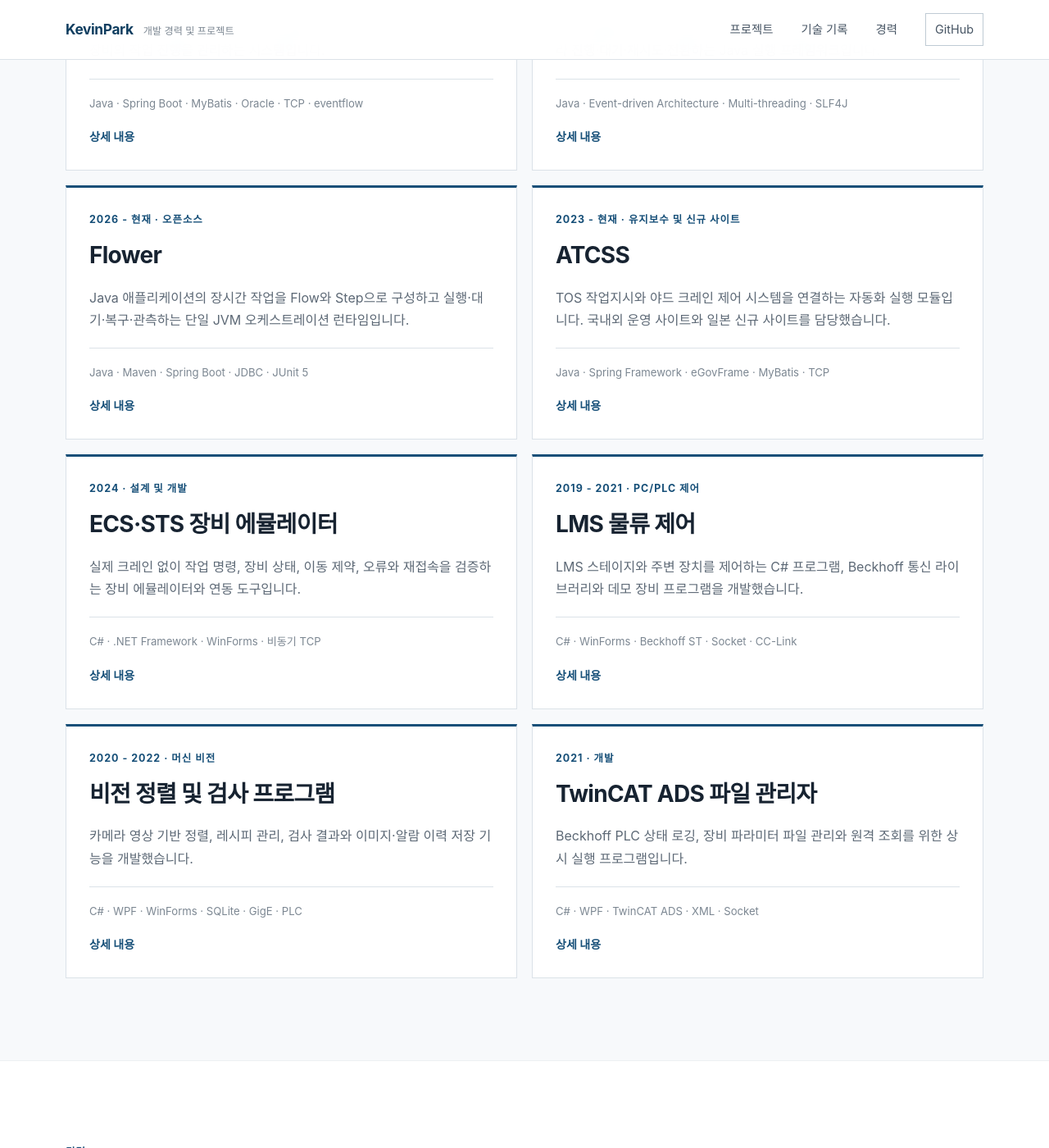
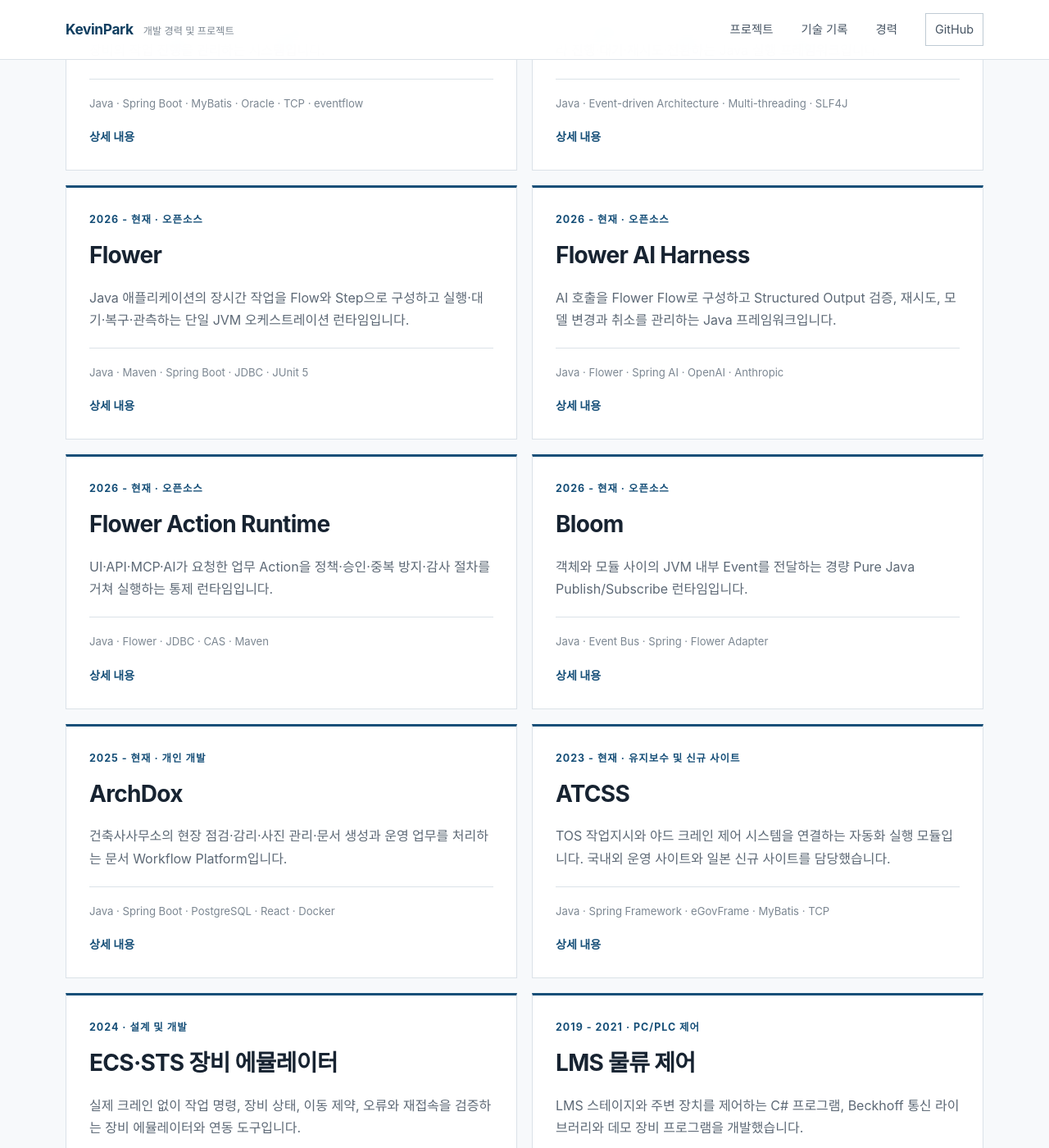
Before and after one commit to parkKevinSB/parkKevinSB.github.io, a Jekyll site: the page built from index.html, in a window 1280 px wide and 1400 px high, scrolled down 1031 px. Shown: the whole window at 82% size. Built offline with Jekyll 4.4.1, drawn with Linux system fonts in a browser that asks for light colours; some of the changed text lies outside the part shown.

Commit message:
Add Flower ecosystem and ArchDox projects

```diff
--- a/index.html
+++ b/index.html
@@ -10,7 +10,7 @@ description: KevinPark의 항만 자동화, 장비 제어 소프트웨어 개발
   <p class="home-description">
     TOS와 장비 제어 시스템 사이의 작업 실행 모듈, 항만 장비 에뮬레이터,
     C# 기반 PC 제어 프로그램과 Beckhoff PLC 연동 프로그램을 개발했습니다.
-    개인 오픈소스로 Java 실행 프레임워크 Flower를 개발하고 있습니다.
+    개인 개발로 Flower, Bloom, AI Harness, Action Runtime과 ArchDox를 공개하고 있습니다.
   </p>
 
   <dl class="fact-strip">
@@ -61,6 +61,38 @@ description: KevinPark의 항만 자동화, 장비 제어 소프트웨어 개발
         <h3>Flower</h3>
         <p class="card-description">Java 애플리케이션의 장시간 작업을 Flow와 Step으로 구성하고 실행·대기·복구·관측하는 단일 JVM 오케스트레이션 런타임입니다.</p>
         <p class="card-stack">Java · Maven · Spring Boot · JDBC · JUnit 5</p>
+        <span class="card-link">상세 내용</span>
+      </a>
+
+      <a class="project-card" href="{{ '/projects/flower-ai-harness/' | relative_url }}">
+        <p class="project-type">2026 - 현재 · 오픈소스</p>
+        <h3>Flower AI Harness</h3>
+        <p class="card-description">AI 호출을 Flower Flow로 구성하고 Structured Output 검증, 재시도, 모델 변경과 취소를 관리하는 Java 프레임워크입니다.</p>
+        <p class="card-stack">Java · Flower · Spring AI · OpenAI · Anthropic</p>
+        <span class="card-link">상세 내용</span>
+      </a>
+
+      <a class="project-card" href="{{ '/projects/flower-action-runtime/' | relative_url }}">
+        <p class="project-type">2026 - 현재 · 오픈소스</p>
+        <h3>Flower Action Runtime</h3>
+        <p class="card-description">UI·API·MCP·AI가 요청한 업무 Action을 정책·승인·중복 방지·감사 절차를 거쳐 실행하는 통제 런타임입니다.</p>
+        <p class="card-stack">Java · Flower · JDBC · CAS · Maven</p>
+        <span class="card-link">상세 내용</span>
+      </a>
+
+      <a class="project-card" href="{{ '/projects/bloom/' | relative_url }}">
+        <p class="project-type">2026 - 현재 · 오픈소스</p>
+        <h3>Bloom</h3>
+        <p class="card-description">객체와 모듈 사이의 JVM 내부 Event를 전달하는 경량 Pure Java Publish/Subscribe 런타임입니다.</p>
+        <p class="card-stack">Java · Event Bus · Spring · Flower Adapter</p>
+        <span class="card-link">상세 내용</span>
+      </a>
+
+      <a class="project-card" href="{{ '/projects/archdox/' | relative_url }}">
+        <p class="project-type">2025 - 현재 · 개인 개발</p>
+        <h3>ArchDox</h3>
+        <p class="card-description">건축사사무소의 현장 점검·감리·사진 관리·문서 생성과 운영 업무를 처리하는 문서 Workflow Platform입니다.</p>
+        <p class="card-stack">Java · Spring Boot · PostgreSQL · React · Docker</p>
         <span class="card-link">상세 내용</span>
       </a>
 
--- a/projects.html
+++ b/projects.html
@@ -17,6 +17,30 @@ permalink: /projects/
       <h2>Flower</h2>
       <p>장시간 작업을 Flow와 Step으로 구성하고 실행·대기·복구·관측하는 Java 단일 JVM 오케스트레이션 런타임</p>
       <p class="card-stack">Java · Maven · Spring Boot · JDBC · JUnit 5</p>
+    </a>
+    <a class="project-index-card" href="{{ '/projects/flower-ai-harness/' | relative_url }}">
+      <p class="project-type">2026 - 현재 · 오픈소스</p>
+      <h2>Flower AI Harness</h2>
+      <p>AI 호출을 Flower Flow로 구성하고 결과 검증·재시도·모델 변경·취소를 처리하는 Java 프레임워크</p>
+      <p class="card-stack">Java · Flower · Spring AI · OpenAI · Anthropic</p>
+    </a>
+    <a class="project-index-card" href="{{ '/projects/flower-action-runtime/' | relative_url }}">
+      <p class="project-type">2026 - 현재 · 오픈소스</p>
+      <h2>Flower Action Runtime</h2>
+      <p>업무 Action을 Registry·정책·승인·중복 방지·감사 절차를 거쳐 실행하는 통제 런타임</p>
+      <p class="card-stack">Java · Flower · JDBC · CAS · Maven</p>
+    </a>
+    <a class="project-index-card" href="{{ '/projects/bloom/' | relative_url }}">
+      <p class="project-type">2026 - 현재 · 오픈소스</p>
+      <h2>Bloom</h2>
+      <p>JVM 내부 객체와 모듈 사이에 Typed Event를 전달하는 경량 Pure Java Event Bus</p>
+      <p class="card-stack">Java · Publish/Subscribe · Spring · Flower Adapter</p>
+    </a>
+    <a class="project-index-card" href="{{ '/projects/archdox/' | relative_url }}">
+      <p class="project-type">2025 - 현재 · 개인 개발</p>
+      <h2>ArchDox</h2>
+      <p>현장 점검·감리·사진 관리·문서 생성과 운영 업무를 처리하는 건축사사무소용 Workflow Platform</p>
+      <p class="card-stack">Java · Spring Boot · PostgreSQL · React · Docker</p>
     </a>
     <a class="project-index-card" href="{{ '/projects/aytss/' | relative_url }}">
       <p class="project-type">2025 · 신규 구축</p>
--- /dev/null
+++ b/projects/flower-ai-harness.md
@@ -0,0 +1,93 @@
+---
+title: Flower AI Harness
+description: AI 모델이나 외부 에이전트가 수행하는 하나의 업무를 Flower Flow로 구성하고 검증·재시도·취소·복구할 수 있게 만든 Java 프레임워크입니다.
+permalink: /projects/flower-ai-harness/
+period: 2026 - 현재
+category: Java AI 실행 프레임워크 · 오픈소스
+role: 프로젝트 설계·개발, 테스트, 문서화 및 Maven Central 배포
+stack: Java 21, Maven, Flower, Spring AI, Jackson, OpenAI Java, Anthropic Java
+---
+
+## 프로젝트 개요
+
+Flower AI Harness는 AI 모델 호출이나 외부 에이전트 실행 하나를 통제 가능한 Flower 작업 흐름으로 구성하는 Java 프레임워크입니다. 모델을 직접 구현하지 않고, Provider 호출 전후의 실행 수명주기를 담당합니다.
+
+| 항목 | 내용 |
+|---|---|
+| 공개 저장소 | [github.com/flowerjvm/flower-ai-harness](https://github.com/flowerjvm/flower-ai-harness) |
+| 공개 버전 | 0.1.2 |
+| 배포 | [Maven Central](https://central.sonatype.com/artifact/io.github.flowerjvm/flower-ai-harness-core/0.1.2) |
+| 라이선스 | Apache License 2.0 |
+| 기반 | Java 21, Flower 0.1.1 |
+
+## 처리 흐름
+
+<ol class="flow-list">
+  <li>입력 데이터와 Prompt Version을 기준으로 요청을 준비합니다.</li>
+  <li>Provider Gateway에 비동기로 작업을 제출합니다.</li>
+  <li>Flower Worker Tick에서 완료 여부만 확인합니다.</li>
+  <li>응답을 지정된 구조의 Java 객체로 변환하고 검증합니다.</li>
+  <li>검증 결과와 시도 횟수에 따라 재시도, Prompt 보정 또는 모델 변경을 결정합니다.</li>
+  <li>완료된 결과에서 Finding을 추출해 애플리케이션의 저장·발행 경계로 전달합니다.</li>
+</ol>
+
+## 직접 개발한 기능
+
+### AI 실행 계약
+
+- `AiHarnessSpec<I, T>` 기반 입력·출력 Type 정의
+- Prompt Builder와 Prompt Version 관리
+- 기본 Model ID와 Provider Option 설정
+- `AiModelGateway`와 `AiModelCall` 기반 비동기 제출·조회
+- 실행 Context와 Run Snapshot 제공
+
+### 결과 검증과 재시도
+
+- Jackson 기반 Structured Output 변환·검증
+- 검증 실패 원인을 반영한 Prompt Refine
+- 최대 시도 횟수와 Attempt Budget
+- Provider 또는 Model Fallback
+- 취소와 실행 시간 제한
+- 동시 실행 수와 Resource 제한
+
+### 결과 전달
+
+- 도메인에 종속되지 않는 Finding 모델
+- 결과에서 Finding을 추출하는 Extractor
+- 애플리케이션이 구현하는 Finding Sink
+- Trace와 실행 상태 조회
+- 재기동 시 처리 정책과 Run Store 확장 지점
+
+### 테스트
+
+- 실제 Provider를 호출하지 않는 Fake Gateway
+- 제출·조회·실패·재시도·취소 시나리오
+- 결정론적인 Flower Tick 기반 테스트
+- Sample 모듈의 End-to-end 실행 시나리오
+
+## Provider 및 연동 모듈
+
+| 모듈 | 역할 |
+|---|---|
+| `flower-ai-harness-core` | 실행 수명주기, Gateway, 정책, 상태와 Flow Factory |
+| `flower-ai-harness-validator-jackson` | JSON Structured Output 검증 |
+| `flower-ai-harness-test` | Fake Provider와 테스트 지원 |
+| `flower-ai-harness-spring-ai` | Spring AI 연동 |
+| `flower-ai-harness-provider-agent-cli` | Codex·Claude 등 외부 CLI Agent 실행 |
+| `flower-ai-harness-provider-openai-compatible` | OpenAI 호환 Chat Completions API |
+| `flower-ai-harness-provider-openai` | OpenAI 공식 Java SDK |
+| `flower-ai-harness-provider-anthropic` | Anthropic 공식 Java SDK |
+| `flower-ai-harness-spring-boot-starter` | Spring Boot 자동 설정 |
+
+## 적용 범위와 제한
+
+Flower AI Harness는 한 번의 AI 업무를 신뢰성 있게 실행하기 위한 프레임워크입니다. 자율 에이전트 플랫폼, RAG 시스템, 범용 Workflow Engine 또는 도메인 문서 라이브러리가 아닙니다.
+
+Prompt, 업무 데이터, 영속 저장, UI와 최종 감사 기록은 사용하는 애플리케이션이 관리합니다. Provider의 장시간 호출은 별도 실행 영역에서 수행하고 Flower Worker는 제출과 상태 확인만 처리합니다.
+
+## 관련 페이지
+
+- [Flower 오픈소스]({{ '/projects/flower/' | relative_url }})
+- [Flower Action Runtime]({{ '/projects/flower-action-runtime/' | relative_url }})
+- [ArchDox]({{ '/projects/archdox/' | relative_url }})
+- [Flower JVM 프로젝트 역할 구분]({{ '/notes/flower-jvm-project-boundaries/' | relative_url }})
```
Also changed, not shown: _posts/2026-07-28-flower-jvm-project-boundaries.md (added, +93 -0 lines), about.md (+10 -6 lines), projects/archdox.md (added, +109 -0 lines), projects/bloom.md (added, +87 -0 lines), projects/flower-action-runtime.md (added, +98 -0 lines), projects/flower.md (+5 -0 lines).
